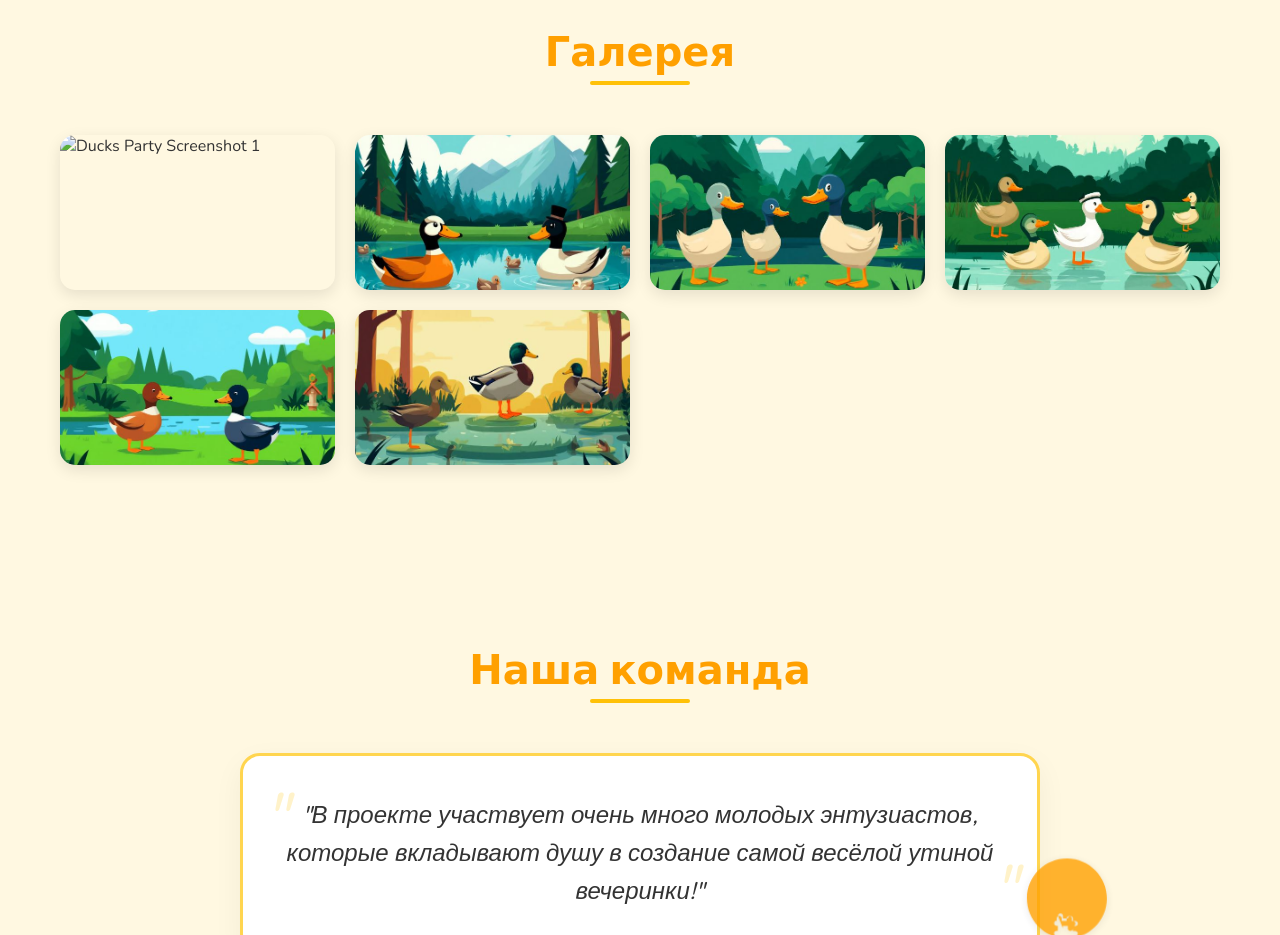
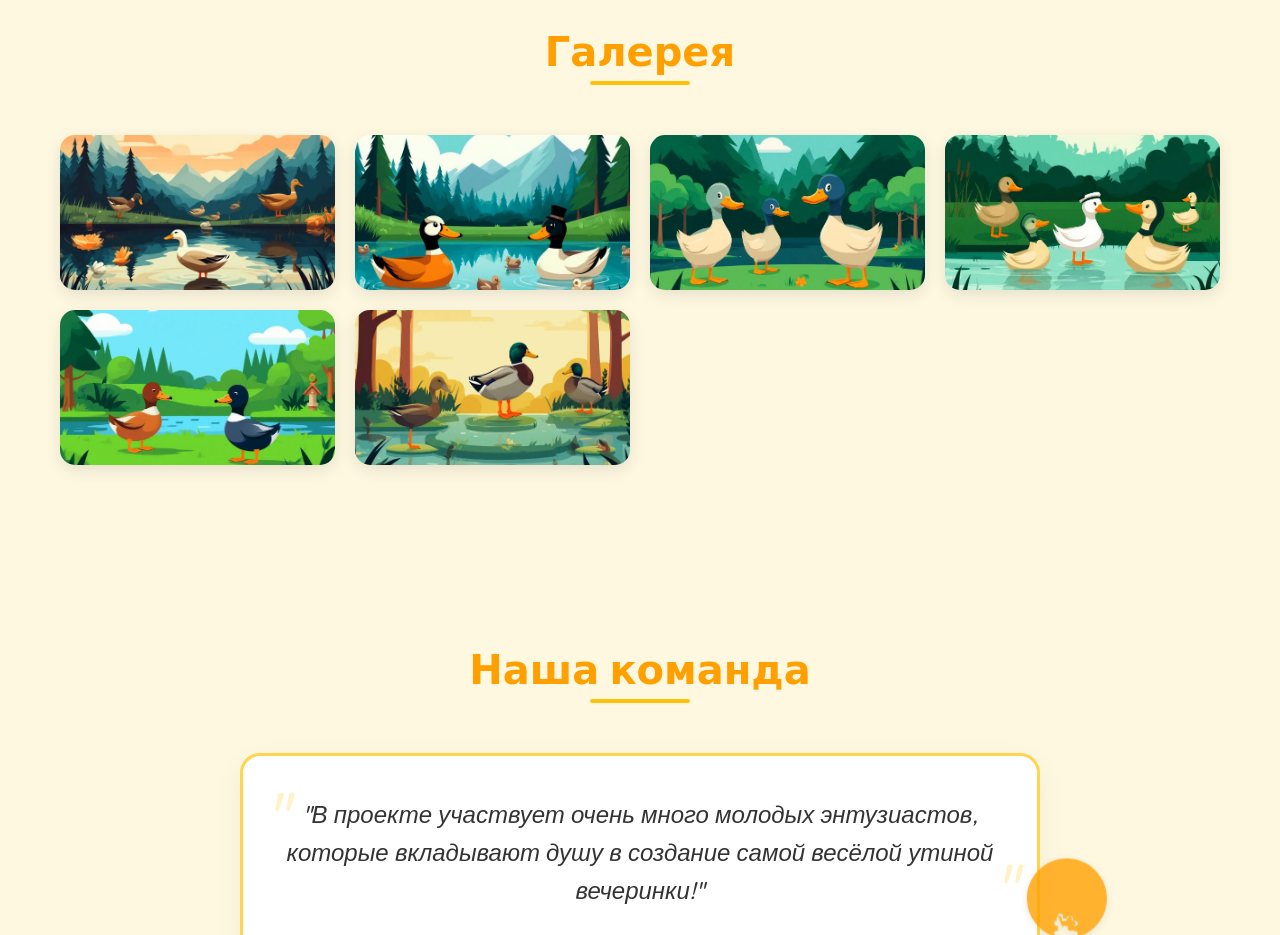
Before and after one commit to Abraria/Abraria.github.io, a plain HTML site: page index.html in a window 1280 px wide. Shown: the part 2020-2955 px from the top of the page. Drawn offline with nearby package versions, Linux system fonts and the light colour scheme.

Commit message:
index.html

```diff
--- a/index.html
+++ b/index.html
@@ -1020,7 +1020,7 @@
             <h2 class="section-title animate-on-scroll">Галерея</h2>
             <div class="gallery-grid">
                 <div class="gallery-item animate-on-scroll">
-                    <img src="Ducks-Party-Screenshot-1.JPG" alt="Ducks Party Screenshot 1">
+                    <img src="DucksPartyScreenshot1.jpg" alt="Ducks Party Screenshot 1">
                 </div>
                 <div class="gallery-item animate-on-scroll" style="transition-delay: 0.1s">
                     <img src="Ducks Party Screenshot 2.jpg" alt="Ducks Party Screenshot 2">
```
